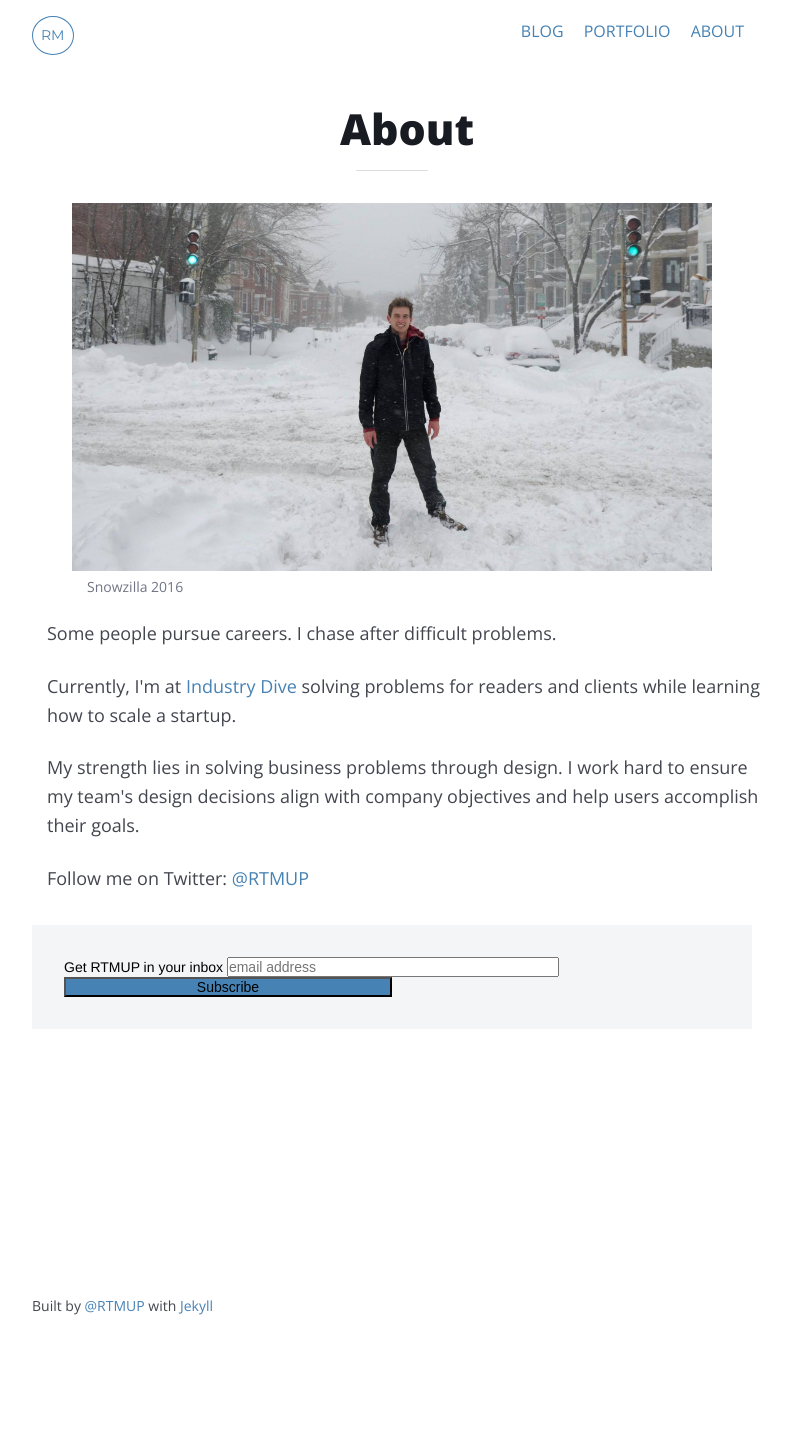
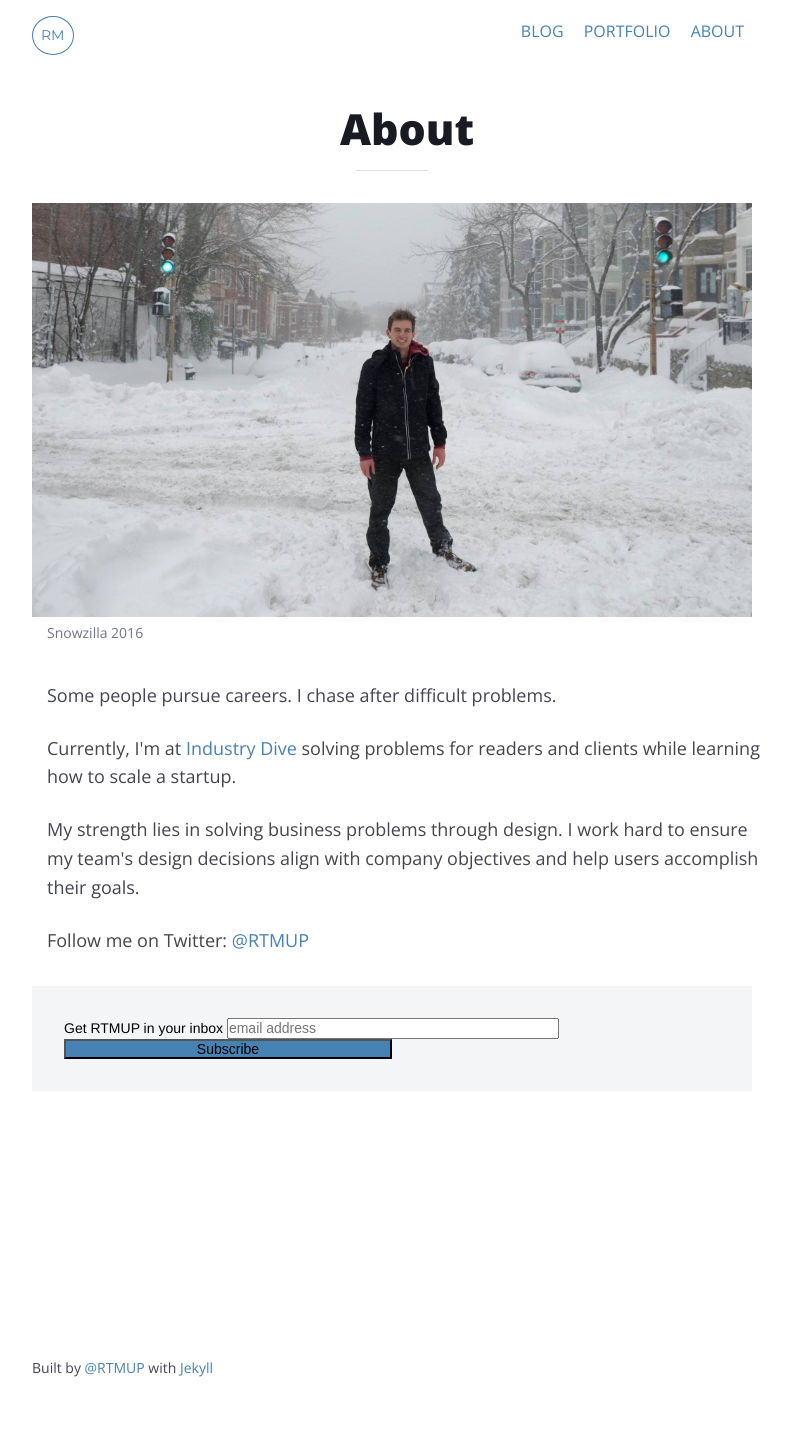
Before and after one commit to mcknightlabs/rtmup, a Jekyll site: the page built from about.html, in a window 1280 px wide. Shown: the whole page, without its empty margins (248-1039 px from the left). Built offline with Jekyll 4.4.1, drawn with Linux system fonts in a browser that asks for light colours; comment, search, counter and statistics services are not loaded; before the commit the page ends 1369 px from its top, so only the background shows below that.

Commit message:
updates in-article graphic styling

```diff
--- a/scss/_article.scss
+++ b/scss/_article.scss
@@ -66,7 +66,7 @@ article, article.b {
 	}
 	figure {
 		max-width: 100%;
-		margin: 0 auto 2.5rem atuo !important;
+		margin: 0 auto 2.5rem auto !important;
 		&.graphic {
 			max-width: 720px;
 		}
--- a/stylesheets/app.css
+++ b/stylesheets/app.css
@@ -1005,7 +1005,7 @@ article figure.graph, article.b figure.graph {
 /* line 67, ../scss/_article.scss */
 article figure, article.b figure {
   max-width: 100%;
-  margin: 0 auto 2.5rem atuo !important;
+  margin: 0 auto 2.5rem auto !important;
 }
 /* line 70, ../scss/_article.scss */
 article figure.graphic, article.b figure.graphic {
```
